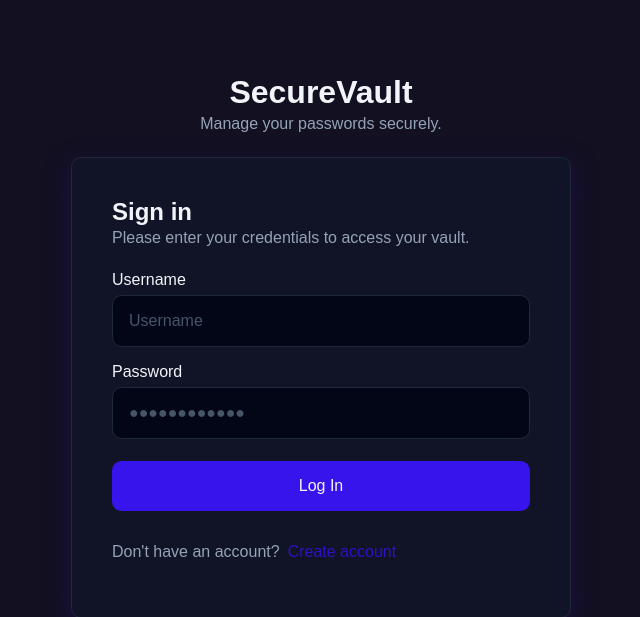
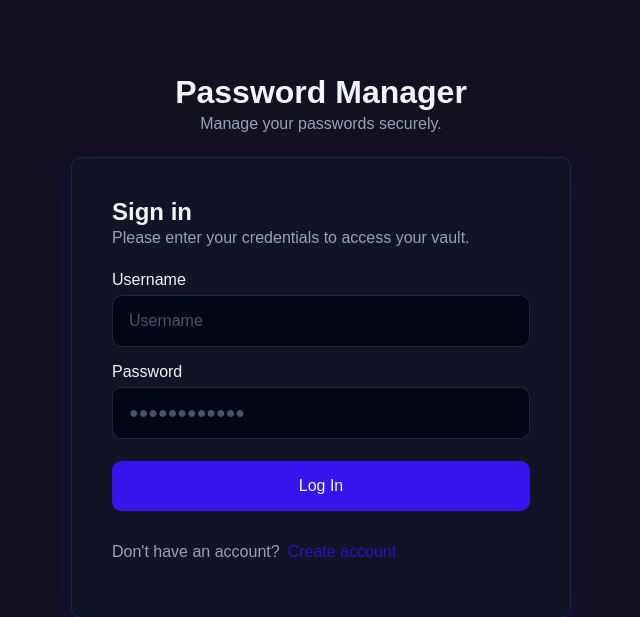
Before and after one commit to roosanurminen/password-manager, a Flask app: page / in a window 1280 px wide. Shown: the top 617 px of the page, without its empty margins (319-959 px from the left). Run offline with Flask 3, Linux system fonts and the light colour scheme; some libraries are stand-ins or nearby versions.

Commit message:
Improve wording

```diff
--- a/app/static/styles.css
+++ b/app/static/styles.css
@@ -80,6 +80,7 @@ p {
 .page-header p {
     margin-top: 0;
     margin-bottom: 1.5rem;
+    text-align: center;
 }
 
 .container {
--- a/app/templates/base.html
+++ b/app/templates/base.html
@@ -7,7 +7,7 @@
     <link rel="stylesheet" href="https://cdnjs.cloudflare.com/ajax/libs/font-awesome/7.0.1/css/all.min.css"
           integrity="sha512-2SwdPD6INVrV/lHTZbO2nodKhrnDdJK9/kg2XD1r9uGqPo1cUbujc+IYdlYdEErWNu69gVcYgdxlmVmzTWnetw=="
           crossorigin="anonymous" referrerpolicy="no-referrer" />
-    <title>SecureVault</title>
+    <title>Password Manager</title>
 </head>
     <body>
         <!-- Global Flash messages -->
--- a/app/templates/login.html
+++ b/app/templates/login.html
@@ -1,7 +1,7 @@
 {% extends "base.html" %} {% block body%}
 <div class="page">
     <div class="page-header">
-        <h1>SecureVault</h1>
+        <h1>Password Manager</h1>
         <p>Manage your passwords securely.</p>
     </div>
     <div class='container'>
--- a/app/templates/register.html
+++ b/app/templates/register.html
@@ -1,6 +1,6 @@
 {% extends "base.html" %} {% block body%}
 <div class="page">
-    <h1>SecureVault</h1>
+    <h1>Password Manager</h1>
     <div class="container">
         <div class="container-header">
             <h2>Create account</h2>
--- a/app/templates/vault.html
+++ b/app/templates/vault.html
@@ -1,7 +1,7 @@
 {% extends "base.html" %}
 {% block body%}
 <div class="nav-bar">
-    <h3>SecureVault</h3>
+    <h3>Password Manager</h3>
     <div class="nav-bar-left">
         <button type="button" class="btn-add-item">Add item</button>
         <form action="{{ url_for('main.logout') }}" method="POST">
```
Also changed, not shown: README.md.
